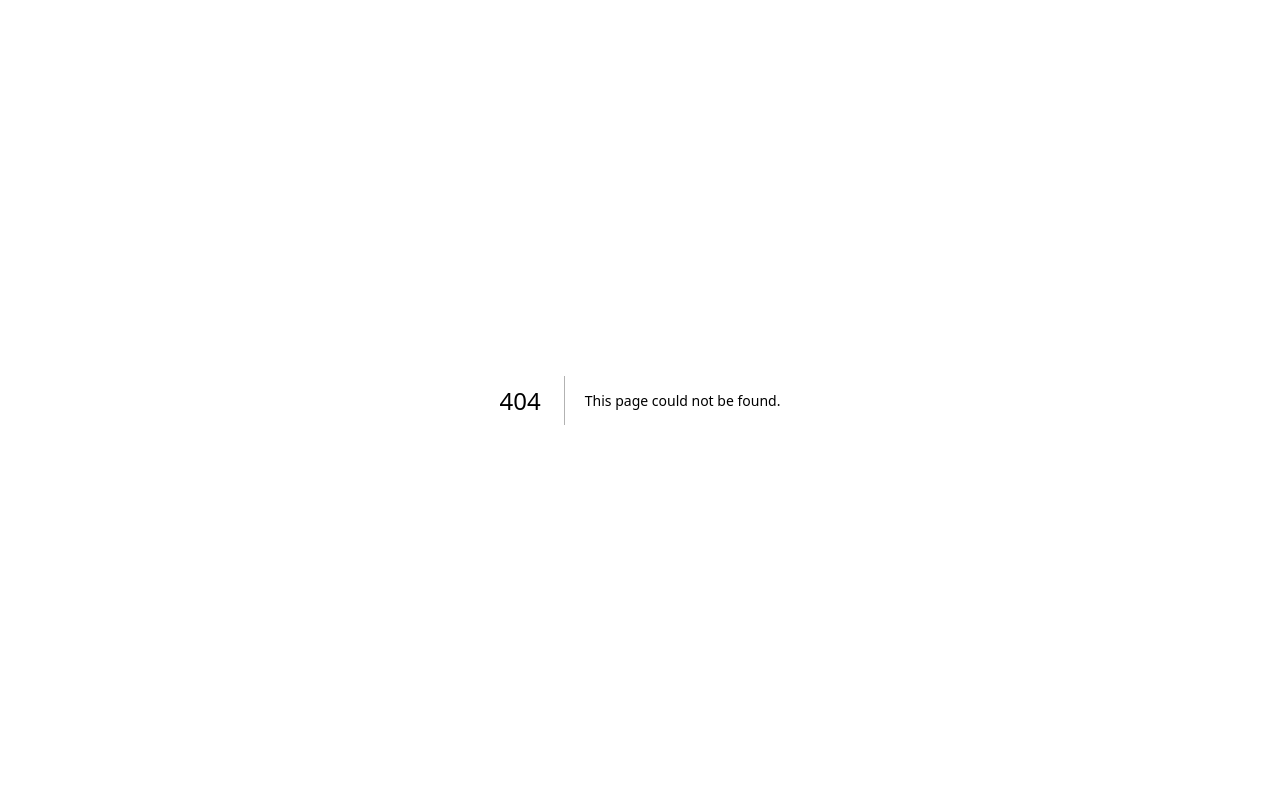
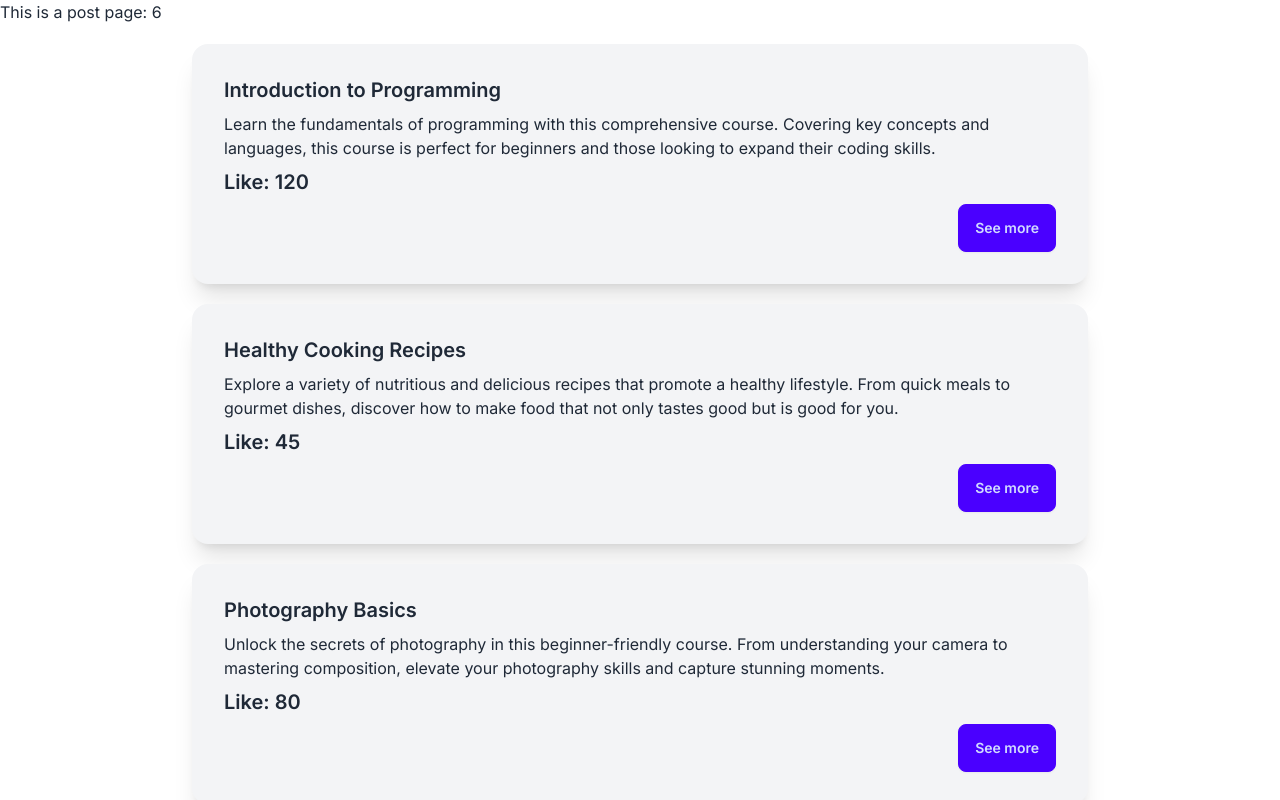
Before and after one commit to sajalbiswas1/next-level-data-fatching, a Next.js app: page /post in a window 1280 px wide. Before the commit this address had no page. Shown: the top 800 px of the page. Built offline with nearby package versions, Linux system fonts and the light colour scheme; data requests are answered from the project's data file.

Commit message:
data fatch to show ui

```diff
--- /dev/null
+++ b/src/app/post/page.js
@@ -0,0 +1,26 @@
+
+
+const PostPage = async() => {
+    const res = await fetch("http://localhost:5000/post");
+    const posts = await res.json();
+    console.log(posts)
+    return (
+        <div className="w-full">
+            <h1>This is a post page: {posts.length}</h1>
+            {
+                posts.map(post => <div key={post.id} className="card w-[70%] mx-auto my-5 bg-gray-100 shadow-xl">
+                <div className="card-body">
+                  <h2 className="card-title">{post.title}</h2>
+                  <p>{post.description}</p>
+                  <h2 className="card-title">Like: {post.count}</h2>
+                  <div className="card-actions justify-end">
+                    <button className="btn btn-primary">See more</button>
+                  </div>
+                </div>
+              </div>)
+            }
+        </div>
+    );
+};
+
+export default PostPage;
```
